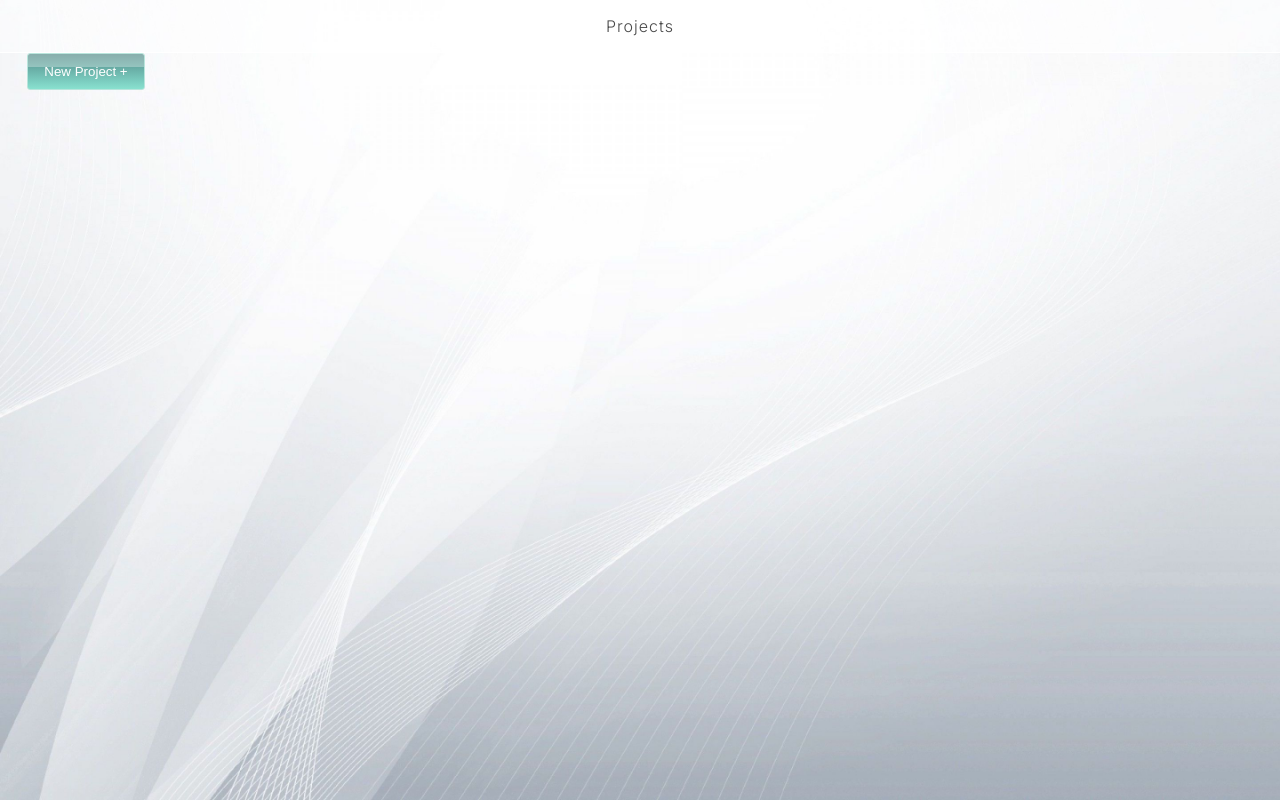
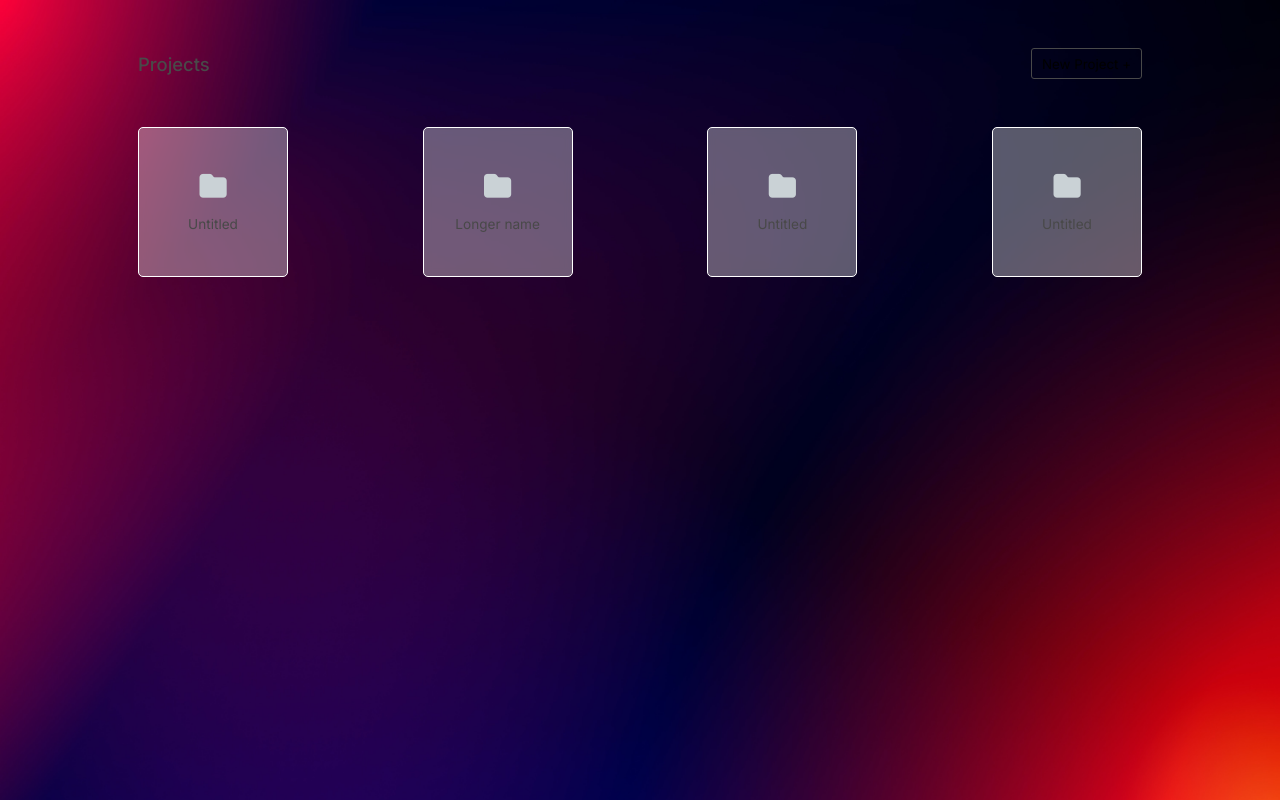
Before and after one commit to erionew/writing-app, a React (Create React App) app: page / in a window 1280 px wide. Built offline with nearby package versions, Linux system fonts and the light colour scheme.

Commit message:
styling:

```diff
--- a/public/index.html
+++ b/public/index.html
@@ -18,6 +18,7 @@
     <link rel="preconnect" href="https://fonts.googleapis.com">
     <link rel="preconnect" href="https://fonts.gstatic.com" crossorigin>
     <link href="https://fonts.googleapis.com/css2?family=Inter:wght@200;300;400;500;600&display=swap" rel="stylesheet">
+    <script src="https://kit.fontawesome.com/55460ed7a6.js" crossorigin="anonymous"></script>
     <title>React App</title>
   </head>
   <body>
--- a/src/App.css
+++ b/src/App.css
@@ -2,74 +2,47 @@
     margin: 0;
     padding: 0;
     box-sizing: border-box;
+    font-family: 'Inter', sans-serif;
 }
 body{
+    position: relative;
+    z-index: 10;
+    height: 100vh;
     font-size: 16px;
-    font-family: 'Inter', sans-serif;
-    background-image: url(images/bg.jpg);
+    color: #494949;
+    background-image: url('images/bg.jpg');
     background-size: cover;
-    background-repeat: no-repeat;
-    background-position: ;
-    color: #494949;
 }
-.h1--page-title{
-    padding: 1em 0;
-    background-color: rgba(255, 255, 255, 0.452);
-    border-bottom: 1px solid #fff;
-    font-size: 1em;
-    font-weight: 300;
-    text-align: center;
-    letter-spacing: 1px;
+
+.App{
+    max-width: 1100px;
+    padding: 3em;
+    margin: auto;
+}
+
+.page__header{
+    display: flex;
+    margin-bottom: 3em;
+    justify-content: space-between;
+    align-items: center;
+
+}
+
+h1{
+    font-size: 1.15em;
+    font-weight: 500;
 }
 
 button{
     position: relative;
     top: 0;
     margin-left: 2em;
-    padding: 0.75em 1.25em;
+    padding: 0.5em .75em;
     border-radius: 3px;
-    border: none;
+    border: 1px solid #494949;
+    background: none;
     cursor: pointer;
     transition: all 100ms linear;
-}
-
-button:hover{
-    top: -4px;
-    -webkit-box-shadow: 0px 4px 10px 0px rgba(0,0,0,0.2);
-    -moz-box-shadow: 0px 4px 10px 0px rgba(0,0,0,0.2);
-    box-shadow: 0px 4px 10px 0px rgba(0,0,0,0.2);
-}
-
-.button--blue{
-    border: 1px solid #b9e5dc;
-    background-image: linear-gradient(to top, #89e1cf, #7acbbe, #6db5ac, #60a09a, #548b88);
-    color: #ffffff;
-}
-
-.button--blue::after{
-    content: '';
-    position: absolute;
-    top: 0;
-    right: 0;
-    width: 100%;
-    height: 13px;
-    background-color: rgba(255, 255, 255, 0.3);
-}
-
-.button--white{
-    border: 1px solid #ffffff;
-    background-image: linear-gradient(to top, #f2f2f2, #e3e3e3, #d5d5d5, #c6c6c6, #b8b8b8);
-    color: #6a6a6a;
-}
-
-.button--white::after{
-    content: '';
-    position: absolute;
-    top: 0;
-    right: 0;
-    width: 100%;
-    height: 13px;
-    background-color: rgba(255, 255, 255, 0.3);
 }
 
 .container--page{
--- a/src/App.js
+++ b/src/App.js
@@ -5,6 +5,7 @@ function App() {
   return (
     <div className="App">
       <AllProjects />
+      <div className='background'></div>
     </div>
   );
 }
--- a/src/components/AllProjects.js
+++ b/src/components/AllProjects.js
@@ -1,14 +1,18 @@
 import React from 'react'
-
+import ProjectThumbnail from './ProjectThumbnail'
+import '../stylesheets/Projects.css'
 export default function AllProjects() {
   return (
     <div container--page>
-        <header>
+        <header className='page__header'>
           <h1 className='h1--page-title'>Projects</h1>
           <button className='button--blue'>New Project +</button>
         </header>
         <div className='container--projects'>
-
+          <ProjectThumbnail name = 'Untitled' />
+          <ProjectThumbnail name = 'Longer name' />
+          <ProjectThumbnail name = 'Untitled' />
+          <ProjectThumbnail name = 'Untitled' />
         </div>
     </div>
   )
--- /dev/null
+++ b/src/components/ProjectThumbnail.js
@@ -0,0 +1,10 @@
+import React from 'react'
+
+export default function ProjectThumbnail({name}) {
+  return (
+    <div className='project-thumbnail glass-effect'>
+      <i class="fa-solid fa-folder"></i>
+      <p>{name}</p>
+    </div>
+  )
+}
--- /dev/null
+++ b/src/stylesheets/Projects.css
@@ -0,0 +1,32 @@
+.glass-effect{
+    background-color: rgba(255, 255, 255, 0.35);
+    backdrop-filter: blur(4px);
+    border: 1px solid #fff
+}
+
+.container--projects{
+    display: flex;
+    flex-wrap: wrap;
+    justify-content: space-between;
+}
+
+.project-thumbnail{
+    display: flex;
+    flex-direction: column;
+    justify-content: center;
+    align-items: center;
+    padding: 2em;
+    width: 150px;
+    height: 150px;
+    margin-bottom: 3em;
+    border-radius: 5px;
+    font-size: 0.85em;
+    text-align: center;
+    cursor: pointer;
+}
+
+.fa-folder{
+    margin-bottom: 1rem;
+    color: #cad2d6;
+    font-size: 2em;
+}
```
Also changed, not shown: src/images/bg.jpg.
